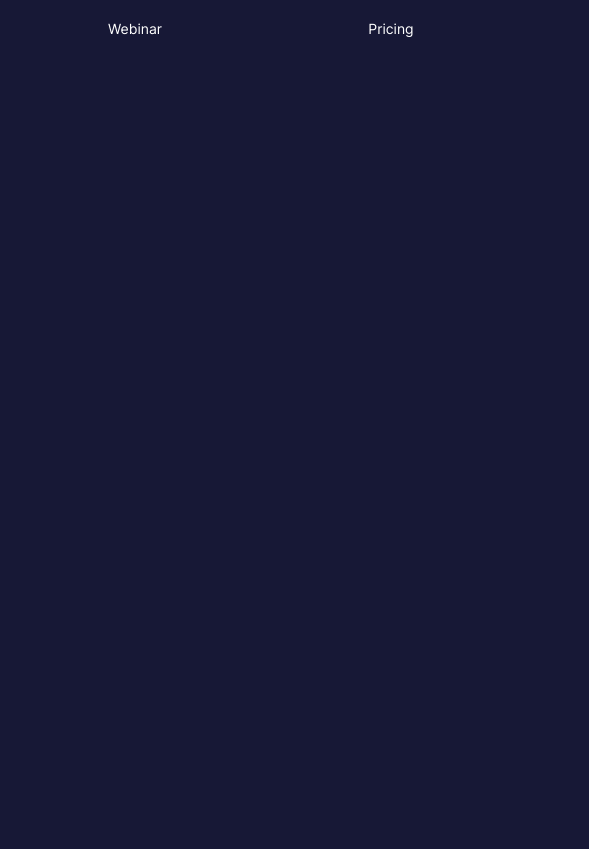
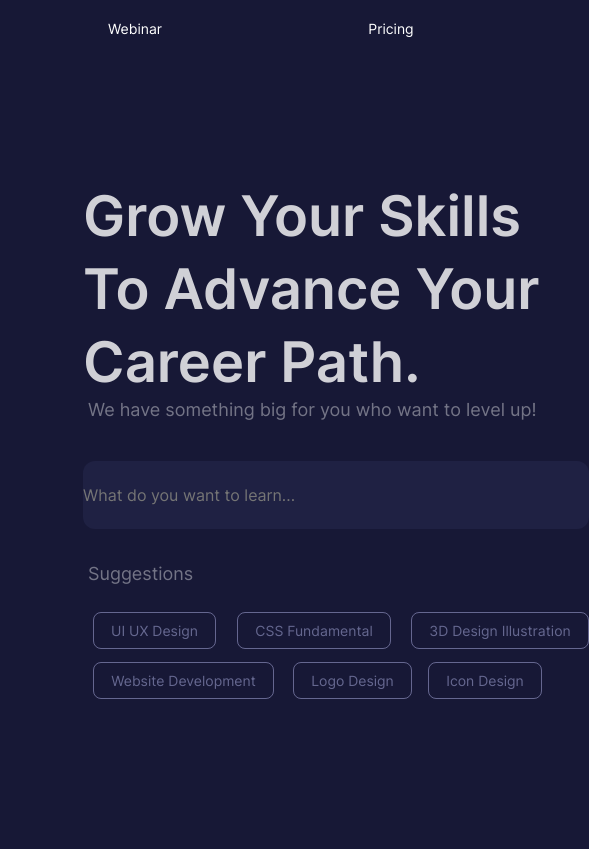
Before and after one commit to bomzholeg/SinawMaket, a plain HTML site: page index.html in a window 1280 px wide. Shown: the full height of the page, 761-1350 px from the left, 589 px wide, since content can reach past the window. Drawn offline with Linux system fonts and the light colour scheme.

Commit message:
Add files via upload

```diff
--- a/index.html
+++ b/index.html
@@ -54,6 +54,39 @@
 					More than 80k+<br/>
 					Students <span class="side_orange">joined!</span>
 				</div>
+				<div class="right_text">
+					Grow Your Skills To Advance Your Career Path.
+				</div>
+				<div class="right_text_under">
+					We have something big for you who want to level up!
+				</div>
+				<div class="input_">
+					<input class="input_text" type="text" name="da" placeholder="What do you want to learn...">
+				</div>
+				<div class="suggestions">
+					Suggestions
+				</div>
+
+						<div class="text_hero_under">
+							<div class="ui">
+								UI UX Design
+							</div>
+							<div class="css">
+								CSS Fundamental
+							</div>
+							<div class="zd">
+								3D Design Illustration
+							</div>
+							<div class="website">
+								Website Development
+							</div>
+							<div class="logo">
+								Logo Design
+							</div>
+							<div class="icon">
+								Icon Design
+							</div>
+						</div>
 			</div>
 		</div>
 </body>
--- a/style.css
+++ b/style.css
@@ -210,3 +210,186 @@ body{
 .side_orange{
   color: #ff2b2b;
 }
+
+.right_text{
+  position: absolute;
+  width: 484px;
+  height: 219px;
+  left: 450px;
+  bottom: 450px;
+
+  font-family: Inter;
+  font-style: normal;
+  font-weight: 600;
+  font-size: 56px;
+  line-height: 73px;
+  color: #FFFFFFCC;
+}
+
+.right_text_under{
+  position: absolute;
+  width: 478px;
+  height: 27px;
+  left: 455px;
+  bottom: 426px;
+
+  font-family: Inter;
+  font-style: normal;
+  font-weight: normal;
+  font-size: 18px;
+  line-height: 27px;
+  color: #FFFFFF66;
+}
+
+.input_text{
+  position: absolute;
+  width: 506px;
+  height: 68px;
+  bottom: 320px;
+  left: 450px;
+
+  background: #1F2143;
+  border-radius: 12px;
+
+  font-family: Inter;
+  font-style: normal;
+  font-weight: normal;
+  font-size: 16px;
+  line-height: 24px;
+
+  color: #FFFFFF66;
+}
+
+.suggestions{
+  position: absolute;
+  width: 106px;
+  height: 27px;
+  left: 455px;
+  bottom: 262px;
+
+  font-family: Inter;
+  font-style: normal;
+  font-weight: normal;
+  font-size: 18px;
+  line-height: 27px;
+
+  color: #FFFFFF66;
+}
+
+.ui, .css, .zd, .website, .logo, .icon{
+  position: static;
+  font-family: Inter;
+  font-style: normal;
+  font-weight: normal;
+  font-size: 14px;
+  line-height: 21px;
+
+  flex: none;
+  order: 0;
+  flex-grow: 0;
+  margin: 0px 10px;
+
+  color: #9A9CCB99;
+}
+
+.ui{
+  display: flex;
+  flex-direction: row;
+  align-items: center;
+  padding: 10px;
+  justify-content: center;
+
+  position: absolute;
+  width: 123px;
+  height: 37px;
+  left: 450px;
+  bottom: 200px;
+
+  border: 1px solid rgba(154, 156, 203, 0.6);
+  border-radius: 8px;
+}
+
+.css{
+  display: flex;
+  flex-direction: row;
+  align-items: center;
+  padding: 10px;
+  justify-content: center;
+
+  position: absolute;
+  width: 154px;
+  height: 37px;
+  left: 594px;
+  bottom: 200px;
+
+  border: 1px solid rgba(154, 156, 203, 0.6);
+  border-radius: 8px;
+}
+
+.zd{
+  display: flex;
+  flex-direction: row;
+  align-items: center;
+  padding: 10px;
+  justify-content: center;
+
+  position: absolute;
+  width: 178px;
+  height: 37px;
+  left: 768px;
+  bottom: 200px;
+
+  border: 1px solid rgba(154, 156, 203, 0.6);
+  border-radius: 8px;
+}
+
+.website{
+  display: flex;
+  flex-direction: row;
+  align-items: center;
+  padding: 10px;
+  justify-content: center;
+
+  position: absolute;
+  width: 181px;
+  height: 37px;
+  left: 450px;
+  bottom: 150px;
+
+  border: 1px solid rgba(154, 156, 203, 0.6);
+  border-radius: 8px;
+}
+
+.logo{
+  display: flex;
+  flex-direction: row;
+  align-items: center;
+  padding: 10px;
+  justify-content: center;
+
+  position: absolute;
+  width: 119px;
+  height: 37px;
+  left: 650px;
+  bottom: 150px;
+
+  border: 1px solid rgba(154, 156, 203, 0.6);
+  border-radius: 8px;
+}
+
+.icon{
+  display: flex;
+  flex-direction: row;
+  align-items: center;
+  padding: 10px;
+  justify-content: center;
+
+  position: absolute;
+  width: 114px;
+  height: 37px;
+  left: 785px;
+  bottom: 150px;
+
+  border: 1px solid rgba(154, 156, 203, 0.6);
+  border-radius: 8px;
+}
```
